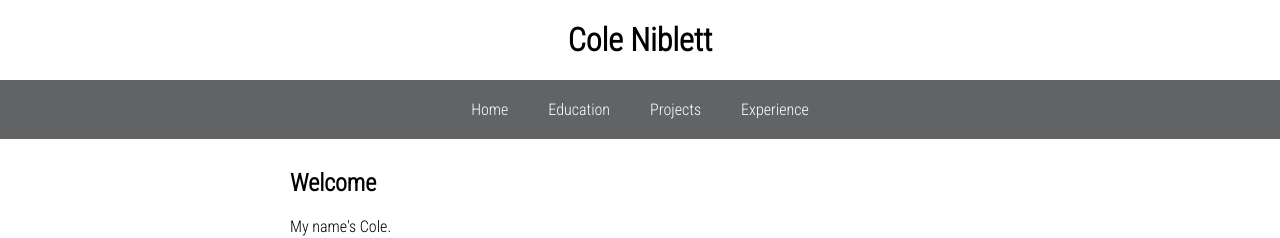
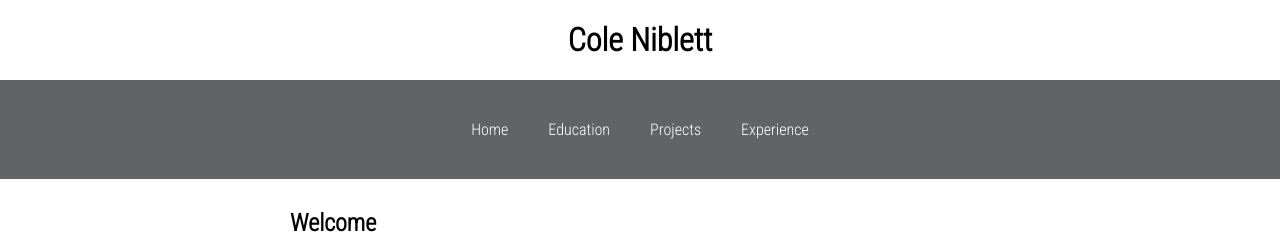
Before and after one commit to coleaniblett/old-portfolio, a React (Create React App) app: page / in a window 1280 px wide. Shown: the top 238 px of the page. Built offline with nearby package versions, Linux system fonts and the light colour scheme.

Commit message:
add dynamic functionality

```diff
--- a/src/components/App/App.js
+++ b/src/components/App/App.js
@@ -5,13 +5,15 @@ import Education from '../Education/Education';
 import Projects from '../Projects/Projects';
 import Experience from '../Experience/Experience';
 import Footer from '../Footer/Footer';
+import Main from '../Main/Main';
 
 function App() {
   return (
     <div className="App">
-      <Navbar />
+      <Main />
+      {/*<Navbar />
       <Home />
-      {/*<Education />
+      <Education />
       <Projects />
       <Experience />*/}
       <Footer />
--- /dev/null
+++ b/src/components/Main/Main.css
@@ -0,0 +1,28 @@
+@import url('https://fonts.googleapis.com/css2?family=Lato&family=Roboto+Condensed:wght@300&display=swap');
+
+header {
+  font-family: 'Roboto Condensed', sans-serif;
+  height: 100%;
+  display: block;
+  text-align: center;
+}
+
+h1 {
+  font-size: 2em;
+  padding: 21px;
+  margin: 0px;
+  font-weight: bold;
+}
+
+nav {
+  background-color: #626365;
+  padding: 20px;
+}
+
+button {
+  all: unset;
+  background-color: #626365;
+  border: none;
+  margin: 20px;
+  color: white;
+}
--- /dev/null
+++ b/src/components/Main/Main.js
@@ -0,0 +1,54 @@
+import React from 'react';
+import './Main.css';
+import Home from '../Home/Home';
+import Education from '../Education/Education';
+import Projects from '../Projects/Projects';
+import Experience from '../Experience/Experience';
+
+class Main extends React.Component {
+  constructor(props) {
+    super(props);
+    this.state = { mainContent:(<Home />), test:"Test" };
+    this.handleEducationClick = this.handleEducationClick.bind(this);
+    this.handleHomeClick = this.handleHomeClick.bind(this);
+    this.handleProjectsClick = this.handleProjectsClick.bind(this);
+    this.handleExperienceClick = this.handleExperienceClick.bind(this);
+  }
+
+  handleHomeClick() {
+    this.setState({mainContent:(<Home />)});
+  }
+
+  handleEducationClick() {
+    this.setState({mainContent:(<Education />)});
+  }
+
+  handleProjectsClick() {
+    this.setState({mainContent:(<Projects />)});
+  }
+
+  handleExperienceClick() {
+    this.setState({mainContent:(<Experience />)});
+  }
+
+  render() {
+    return (
+      <div>
+        <header>
+          <h1>
+            Cole Niblett
+          </h1>
+          <nav>
+            <button onClick={this.handleHomeClick}>Home</button>
+            <button onClick={this.handleEducationClick}>Education</button>
+            <button onClick={this.handleProjectsClick}>Projects</button>
+            <button onClick={this.handleExperienceClick}>Experience</button>
+          </nav>
+        </header>
+        {this.state.mainContent}
+      </div>
+    );
+  }
+}
+
+export default Main;
```
